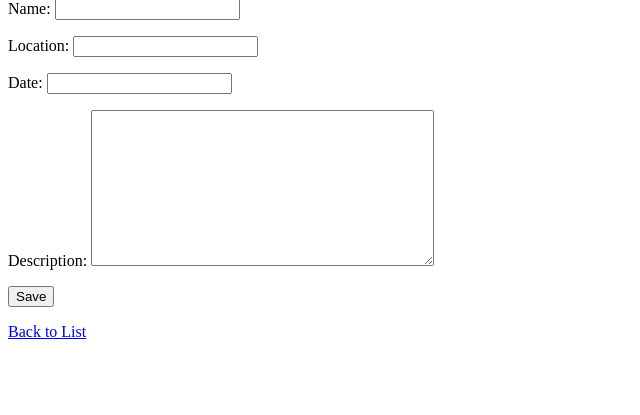
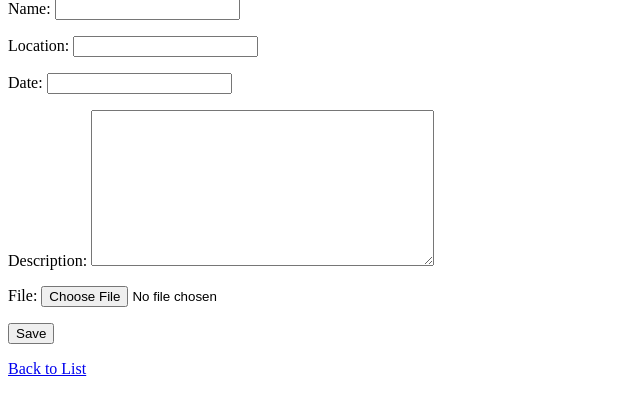
Before and after one commit to 31anuj/event-ticketing-project, a Django app: page /create/ in a window 1280 px wide. Shown: the part 56-471 px from the top of the page, without its empty margins (0-640 px from the left). Run offline with Django 4.2, Linux system fonts and the light colour scheme.

Commit message:
Step 6: Integrated S3 file upload for events via custom library

```diff
--- /dev/null
+++ b/event_ticketing_lib/s3_utils.py
@@ -0,0 +1,19 @@
+import boto3
+import uuid
+
+s3 = boto3.client('s3', region_name='eu-west-1')
+
+BUCKET_NAME = 'event-ticketing-media-anuj-9821'  # ← Use your actual bucket name
+
+def upload_file_to_s3(file_obj, filename_prefix='event'):
+    unique_filename = f"{filename_prefix}_{uuid.uuid4()}.pdf"
+
+    # ✅ Proper indentation here
+    s3.upload_fileobj(
+        Fileobj=file_obj,
+        Bucket=BUCKET_NAME,
+        Key=unique_filename
+    )
+
+    file_url = f"https://{BUCKET_NAME}.s3.amazonaws.com/{unique_filename}"
+    return file_url
--- a/tickets/forms.py
+++ b/tickets/forms.py
@@ -2,9 +2,11 @@ from django import forms
 from .models import Event, Attendee, Ticket
 
 class EventForm(forms.ModelForm):
+    file = forms.FileField(required=False)
+
     class Meta:
         model = Event
-        fields = ['name', 'location', 'date', 'description']
+        fields = ['name', 'location', 'date', 'description', 'file']
 
 class AttendeeForm(forms.ModelForm):
     class Meta:
--- a/tickets/models.py
+++ b/tickets/models.py
@@ -6,6 +6,8 @@ class Event(models.Model):
     location = models.CharField(max_length=255)
     date = models.DateTimeField()
     description = models.TextField()
+
+    file_url = models.URLField(blank=True, null=True)
 
     def __str__(self):
         return self.name
@@ -19,6 +21,7 @@ class Attendee(models.Model):
         return self.name
 
 
+
 class Ticket(models.Model):
     event = models.ForeignKey(Event, on_delete=models.CASCADE)
     attendee = models.ForeignKey(Attendee, on_delete=models.CASCADE)
--- a/tickets/templates/tickets/event_form.html
+++ b/tickets/templates/tickets/event_form.html
@@ -1,7 +1,9 @@
 <h2>{{ form.instance.pk|yesno:"Edit Event,Create Event" }}</h2>
-<form method="post">
+
+<form method="post" enctype="multipart/form-data">  <!-- 👈 Important -->
   {% csrf_token %}
   {{ form.as_p }}
   <button type="submit">Save</button>
 </form>
+
 <a href="{% url 'event_list' %}">Back to List</a>
--- a/tickets/views.py
+++ b/tickets/views.py
@@ -2,6 +2,8 @@ from django.shortcuts import render, redirect, get_object_or_404
 from .forms import EventForm, AttendeeForm, TicketForm
 from .models import Event, Attendee, Ticket
 from event_ticketing_lib.dynamodb_utils import save_ticket_to_dynamodb
+from event_ticketing_lib.s3_utils import upload_file_to_s3
+
 
 # List all events
 def event_list(request):
@@ -11,14 +13,21 @@ def event_list(request):
 # Create new event
 def event_create(request):
     if request.method == 'POST':
-        form = EventForm(request.POST)
+        form = EventForm(request.POST, request.FILES)
         if form.is_valid():
-            form.save()
+            event = form.save(commit=False)
+
+            # Handle file upload to S3
+            uploaded_file = request.FILES.get('file')
+            if uploaded_file:
+                file_url = upload_file_to_s3(uploaded_file)
+                event.file_url = file_url
+
+            event.save()
             return redirect('event_list')
     else:
         form = EventForm()
     return render(request, 'tickets/event_form.html', {'form': form})
-
 # Update event
 def event_update(request, pk):
     event = get_object_or_404(Event, pk=pk)
```
Also changed, not shown: db.sqlite3, tickets/migrations/0002_event_file_url.py (added).
